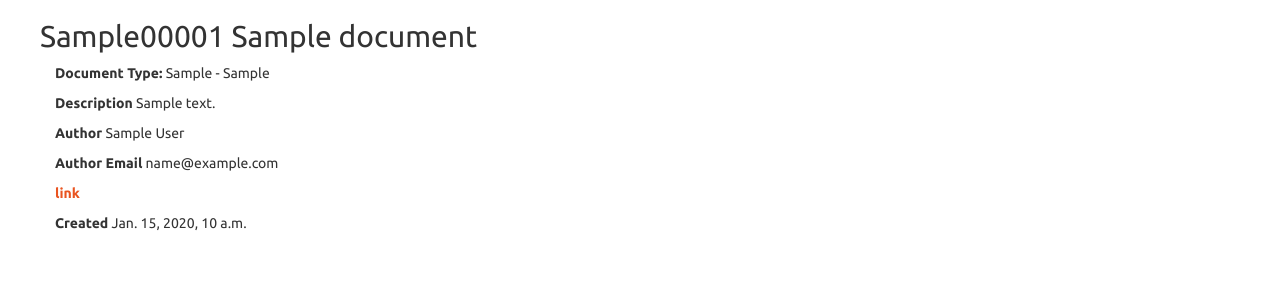
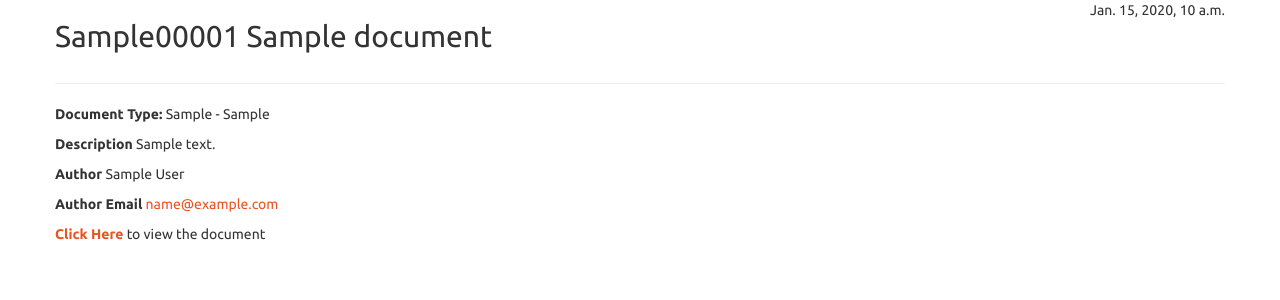
Before and after one commit to DonkeyOatie/django-documentregister, a Django app: page /document/1 in a window 1280 px wide. Shown: the part 72-372 px from the top of the page. Run offline with Django 3.2, Linux system fonts and the light colour scheme; tables that the repository leaves empty hold one stand-in row (values such as "Sample post"); some libraries are stand-ins or nearby versions; some web fonts are replaced.

Commit message:
Polish detail view
Make the detail view more pleasing to the eye

```diff
--- a/documentregister/documents/templates/detail.html
+++ b/documentregister/documents/templates/detail.html
@@ -1,15 +1,28 @@
 {% extends "base.html" %}
 
 {% block dr_body %}
+<div class="container">
     <div class="row">
+        <div class="row">
+            <div class="col-md-8">
                 <h2>{{ object.full_title }}</h2>
+            </div>
+            <div class="col-md-4">
+                <div class="pull-right">
+                    {{ object.created_at }}
+                </div>
+            </div>
+        </div>
+        <hr>
+        <div class="row">
             <div class="col-md-6">
                 <p><strong>Document Type:</strong> {{ object.document_type }}</p>
                 <p><strong>Description</strong> {{ object.description }}</p>
                 <p><strong>Author</strong> {{ object.author_name }}</p>
-        <p><strong>Author Email</strong> {{ object.author_email }}</p>
-        <p><strong><a href="{{ object.link }}">link</a></strong></p>
-        <p><strong>Created</strong> {{ object.created_at }}</p>
+                <p><strong>Author Email</strong> <a href="mailto:{{ object.author_email }}">{{ object.author_email }}</a></p>
+                <p><strong><a href="{{ object.link }}">Click Here</a></strong> to view the document</p>
+            </div>
+        </div>
     </div>
 </div>
 {% endblock %}
```
Lines whose indentation alone changed are shown as unchanged.
